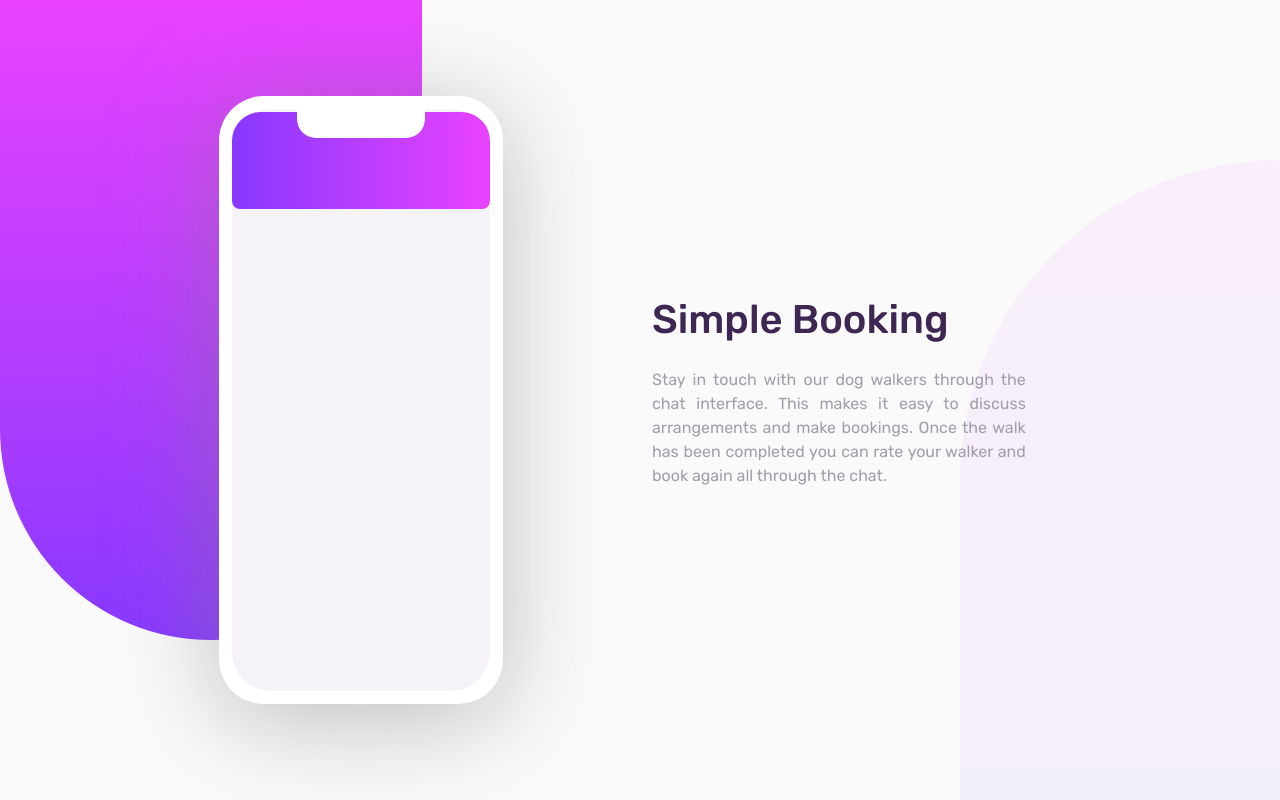
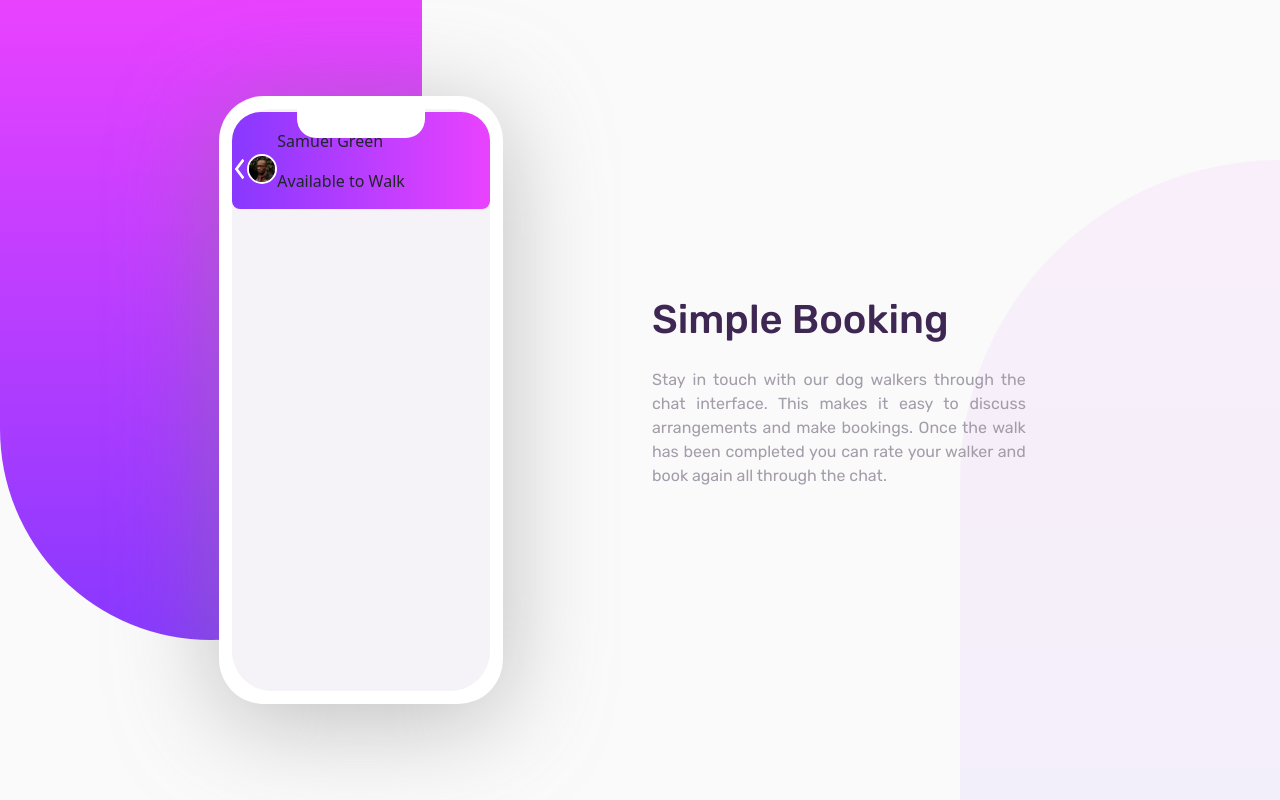
Before and after one commit to T-Induwara/chat-app-ui, a React (Create React App) app: page / in a window 1280 px wide. Built offline with nearby package versions, Linux system fonts and the light colour scheme.

Commit message:
Done rough styling for img col

```diff
--- a/src/App.css
+++ b/src/App.css
@@ -145,6 +145,25 @@
     background-color:var(--LightGrayishViolet);
     border-radius:0rem 0rem 1.8rem 1.8rem;
 }
+/*CSS for App UI contents*/
+.header-col{
+    flex:50%;
+}
+/*CSS for img col start*/
+.img-col{
+    align-items: center;
+}
+.back-icon{
+    width:15px;
+    height:20px;
+}
+.user-img{
+    width:30px;
+    height:30px;
+    border-radius:10rem;
+    border:2px solid var(--White);
+}
+/*CSS for img col ends*/
 
 @media only screen and (min-width:768px){
     .app{
--- a/src/components/AppUI.js
+++ b/src/components/AppUI.js
@@ -1,6 +1,7 @@
 import React from 'react';
 import 'bootstrap/dist/css/bootstrap.min.css';
 import 'bootstrap/dist/js/bootstrap.min.js';
+import BackIcon from '../assets/images/back-icon.png';
 import Avatar from '../assets/images/avatar.jpg';
 import DogPic1 from '../assets/images/dog-image-1.jpg';
 import DogPic2 from '../assets/images/dog-image-2.jpg';
@@ -16,8 +17,24 @@ const AppUI = () => {
                     <div className="app-ui">
                         <div className="app-body d-flex flex-column">
                             <div className="ui-notch"></div>
-                            <div className="ui-header">
-
+                            <div className="d-flex flex-column ui-header">
+                                <div className="header-col"></div>
+                                {/*Below div is for app header contents*/}
+                                <div className="d-flex flex-row header-col">
+                                    <div className="d-flex flex-row img-col">
+                                        <img src={BackIcon} className="back-icon" alt="Back icon"></img>
+                                        <img src={Avatar} className="user-img" alt="User avatar"></img>
+                                    </div>
+                                    <div className="d-flex flex-column data-col">
+                                        <p className="username">Samuel Green</p>
+                                        <p className="user-status">Available to Walk</p>
+                                    </div>
+                                    <div className="d-flex flex-column menu-col">
+                                        <div className="menu-content"></div>
+                                        <div className="menu-content"></div>
+                                        <div className="menu-content"></div>
+                                    </div>
+                                </div>
                             </div>
                             <div className="ui-content"></div>
                         </div>
```
